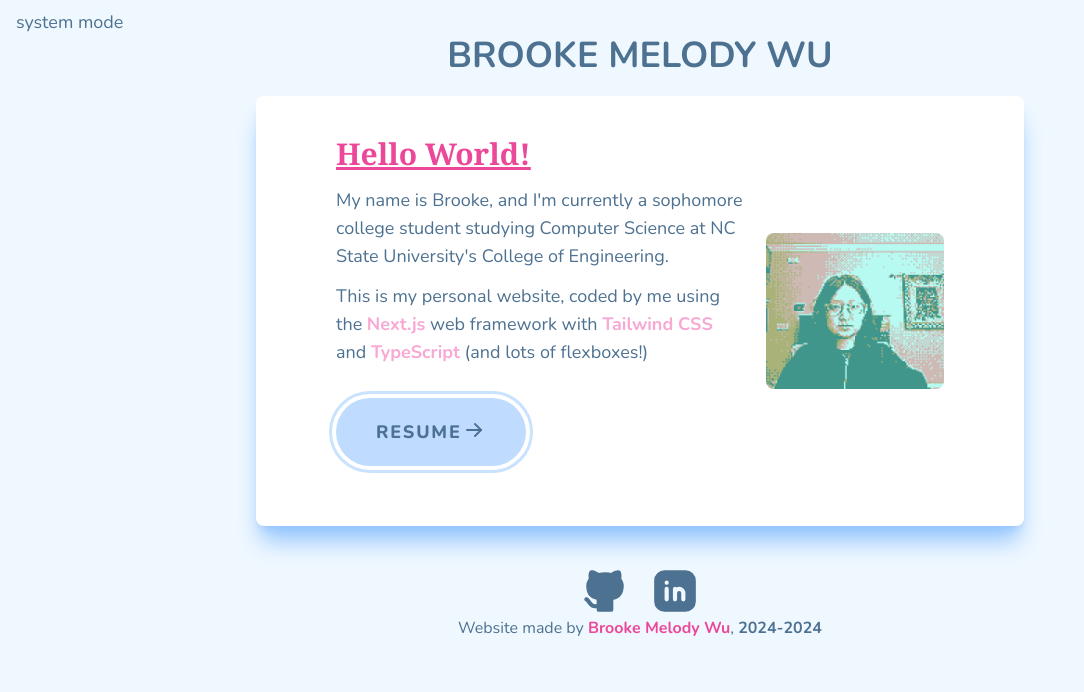
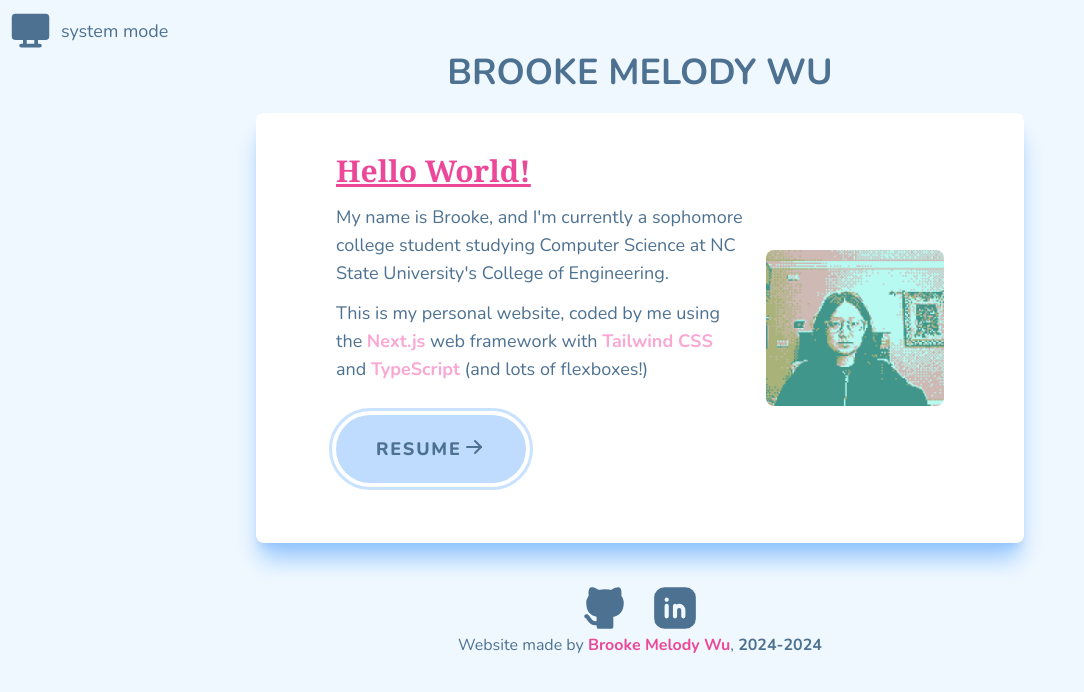
Before and after one commit to brookemelody/personal-website, a Next.js app: page / in a window 1280 px wide. Shown: the top 692 px of the page, without its empty margins (0-1084 px from the left). Built offline with nearby package versions, Linux system fonts and the light colour scheme; a web font is replaced by a local one.

Commit message:
Adjust theme toggle to rotate between system, light, and dark mode

```diff
--- a/src/app/components/toggle.tsx
+++ b/src/app/components/toggle.tsx
@@ -6,7 +6,12 @@ interface ThemeProps {
 }
 
 function ThemeIcon({theme}: ThemeProps) {
-    if (theme === 'light') {
+    if (theme === 'system') {
+        return (
+            <svg  xmlns="http://www.w3.org/2000/svg"  width="45"  height="45"  viewBox="0 0 24 24"  fill="currentColor"  className="transition ease-out delay-150 hover:fill-pink-500"><path stroke="none" d="M0 0h24v24H0z" fill="none"/><path d="M7 21a1 1 0 0 1 0 -2h1v-2h-4a2 2 0 0 1 -2 -2v-10a2 2 0 0 1 2 -2h16a2 2 0 0 1 2 2v10a2 2 0 0 1 -2 2h-4v2h1a1 1 0 0 1 0 2zm7 -4h-4v2h4z" /></svg>
+        )
+    }
+    else if (theme === 'light') {
         return (
             <svg  xmlns="http://www.w3.org/2000/svg"  width="45"  height="45"  viewBox="0 0 24 24"  fill="currentColor" className="transition ease-out delay-150 hover:fill-pink-500"><path stroke="none" d="M0 0h24v24H0z" fill="none"/><path d="M12 19a1 1 0 0 1 .993 .883l.007 .117v1a1 1 0 0 1 -1.993 .117l-.007 -.117v-1a1 1 0 0 1 1 -1z" /><path d="M18.313 16.91l.094 .083l.7 .7a1 1 0 0 1 -1.32 1.497l-.094 -.083l-.7 -.7a1 1 0 0 1 1.218 -1.567l.102 .07z" /><path d="M7.007 16.993a1 1 0 0 1 .083 1.32l-.083 .094l-.7 .7a1 1 0 0 1 -1.497 -1.32l.083 -.094l.7 -.7a1 1 0 0 1 1.414 0z" /><path d="M4 11a1 1 0 0 1 .117 1.993l-.117 .007h-1a1 1 0 0 1 -.117 -1.993l.117 -.007h1z" /><path d="M21 11a1 1 0 0 1 .117 1.993l-.117 .007h-1a1 1 0 0 1 -.117 -1.993l.117 -.007h1z" /><path d="M6.213 4.81l.094 .083l.7 .7a1 1 0 0 1 -1.32 1.497l-.094 -.083l-.7 -.7a1 1 0 0 1 1.217 -1.567l.102 .07z" /><path d="M19.107 4.893a1 1 0 0 1 .083 1.32l-.083 .094l-.7 .7a1 1 0 0 1 -1.497 -1.32l.083 -.094l.7 -.7a1 1 0 0 1 1.414 0z" /><path d="M12 2a1 1 0 0 1 .993 .883l.007 .117v1a1 1 0 0 1 -1.993 .117l-.007 -.117v-1a1 1 0 0 1 1 -1z" /><path d="M12 7a5 5 0 1 1 -4.995 5.217l-.005 -.217l.005 -.217a5 5 0 0 1 4.995 -4.783z" /></svg>
         )
@@ -36,7 +41,9 @@ export const Toggle = () => {
     return (
         <>
         <div className="flex gap-2 items-center text-lg pt-2 pl-2">
-            <button onClick={() => theme == "dark" ? setTheme('light') : setTheme("dark")}>
+            {/* <button onClick={() => theme == "dark" ? setTheme('light') : setTheme("dark")}> */}
+            {/* System -> Light -> Dark */}
+            <button onClick={() => theme === "system" ? setTheme('light') : theme === "light" ? setTheme("dark") : setTheme('system')}>
                 <ThemeIcon theme={theme}/>
             </button>
             {theme} mode
```
